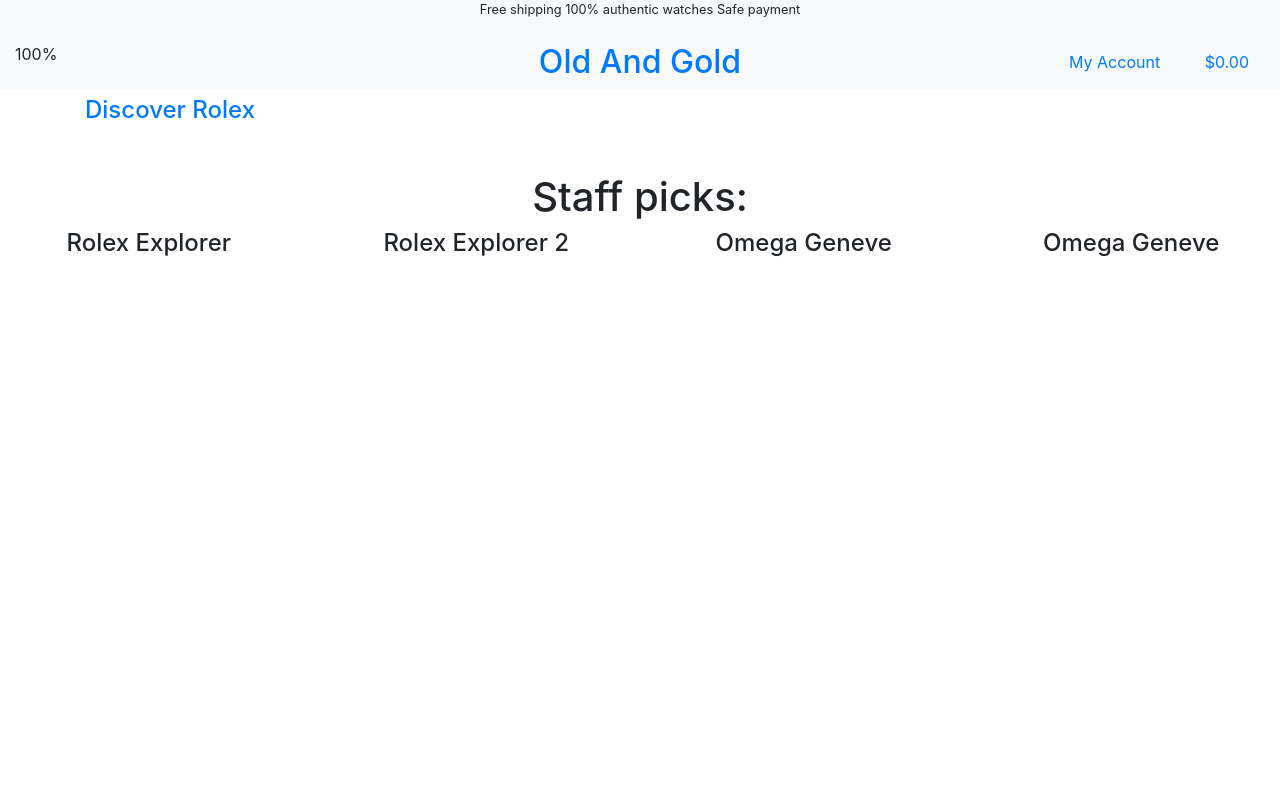
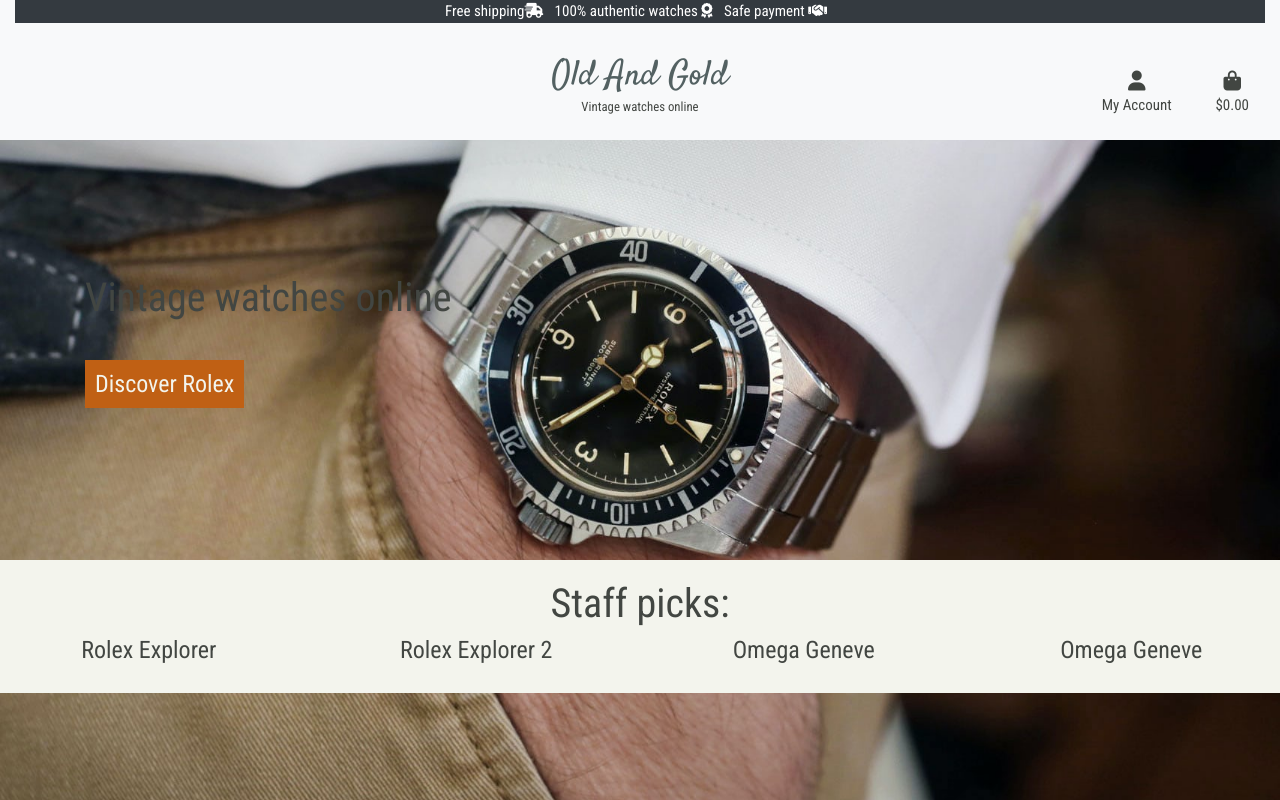
Before and after one commit to Carl-Henric/ms4, a Django app: page / in a window 1280 px wide. Run offline with Django 3.2, Linux system fonts and the light colour scheme; some libraries are stand-ins or nearby versions.

Commit message:
Added styling to header

```diff
--- a/home/views.py
+++ b/home/views.py
@@ -1,6 +1,7 @@
 from django.shortcuts import render
 
 # Create your views here.
+
 
 def index(request):
     """ The view for returning index page """
--- a/oldandgold/urls.py
+++ b/oldandgold/urls.py
@@ -15,9 +15,11 @@ Including another URLconf
 """
 from django.contrib import admin
 from django.urls import path, include
+from django.conf import settings
+from django.conf.urls.static import static
 
 urlpatterns = [
     path('admin/', admin.site.urls),
     path('accounts/', include('allauth.urls')),
     path('', include('home.urls')),
-]
+] + static(settings.MEDIA_URL, document_root=settings.MEDIA_ROOT)
--- /dev/null
+++ b/static/css/base.css
@@ -0,0 +1,62 @@
+@import url('https://fonts.googleapis.com/css2?family=Roboto+Condensed&family=Satisfy&display=swap');
+
+html {
+    height: 100%
+}
+
+.logo {
+    font-family: 'Satisfy', cursive !important;
+    font-size: 35px;
+    color: #536162;
+}
+
+.beige {
+    background-color: #f3f4ed;
+}
+
+body {
+    background: url('/media/rolexbgjpg.jpg') no-repeat center center fixed;
+    background-size: cover;
+    color: #424642;
+    font-family: 'Roboto Condensed', sans-serif;
+    height: 50%;
+}
+
+.staffpicks {
+    background-color: #f3f4ed;
+    padding-top: 20px;
+    padding-bottom: 20px;
+}
+
+
+p {
+    color: #424642;
+    font-size: 15px;
+}
+
+.oldgrey {
+    color: #424642;
+}
+
+.cta-button {
+    background-color: #c06014;
+    padding: 10px;
+    color: #f3f4ed;
+
+}
+
+/*-------------------- Media Queries */
+
+@media (min-width: 992px) {
+    .fixed-top-dektop-only {
+        position: fixed;
+        top: 0;
+        right: 0;
+        left: 0;
+        z-index
+    }
+
+    .header-container {
+        padding-top: 160px;
+    }
+}
--- a/templates/base.html
+++ b/templates/base.html
@@ -14,6 +14,7 @@
 
     {% block corecss %}
      <link rel="stylesheet" href="https://stackpath.bootstrapcdn.com/bootstrap/4.4.1/css/bootstrap.min.css" integrity="sha384-Vkoo8x4CGsO3+Hhxv8T/Q5PaXtkKtu6ug5TOeNV6gBiFeWPGFN9MuhOf23Q9Ifjh" crossorigin="anonymous">
+     <link rel="stylesheet" href="{% static 'css/base.css' %}">
      {% endblock %}
 
     {% block extra_css %}
@@ -23,6 +24,7 @@
      <script src="https://code.jquery.com/jquery-3.4.1.slim.min.js" integrity="sha384-J6qa4849blE2+poT4WnyKhv5vZF5SrPo0iEjwBvKU7imGFAV0wwj1yYfoRSJoZ+n" crossorigin="anonymous"></script>
      <script src="https://cdn.jsdelivr.net/npm/popper.js@1.16.0/dist/umd/popper.min.js" integrity="sha384-Q6E9RHvbIyZFJoft+2mJbHaEWldlvI9IOYy5n3zV9zzTtmI3UksdQRVvoxMfooAo" crossorigin="anonymous"></script>
      <script src="https://stackpath.bootstrapcdn.com/bootstrap/4.4.1/js/bootstrap.min.js" integrity="sha384-wfSDF2E50Y2D1uUdj0O3uMBJnjuUD4Ih7YwaYd1iqfktj0Uod8GCExl3Og8ifwB6" crossorigin="anonymous"></script>
+     <script src="https://kit.fontawesome.com/c607c8a100.js" crossorigin="anonymous"></script>
      {% endblock %}
 
     {% block extra_js %}
@@ -31,29 +33,31 @@
     <title>Old And Gold {% block extra_title %} {% endblock %}</title>
   </head>
   <body>
-    <header class="container-fluid fixed-top bg-light">
-            <div class="text-center small">
-                <p>Free shipping<i class="fas fa-shipping-fast"></i>
-                    100% authentic watches <i class="fas fa-award"></i>
-                    Safe payment <i class="fas fa-handshake"></i>
+    <header class="container-fluid fixed-top bg-light beige">
+        <div class="text-center small bg-dark">
+            <p class="text-white">Free shipping<i class="fas fa-shipping-fast mr-2"></i>
+                100% authentic watches <i class="fas fa-award mr-2"></i>
+                Safe payment <i class="fas fa-handshake mr-2"></i>
             </p>
         </div>
-        <div class="row">
+        <div class="row pt-lg-2 d-none d-lg-flex">
             <div class="col-12 col-lg-4 my-auto py-1 py-lg-0">
-                <p>100%</p>
+
             </div>
             <div class="col-12 col-lg-4 my-auto py-1 py-lg-0 text-center">
                 <a href="{% url 'home' %}" class="nav-link main-logo-link">
-                    <h2 class="logo-font my-0">Old And Gold</h2>
+                    <h2 class="my-0 logo">Old And Gold</h2>
+                    <p class="small">Vintage watches online</p>
                 </a>
             </div>
             <div class="col-12 col-lg-4 my-auto py-1 py-lg-0">
                 <ul class="list-inline list-unstyled text-center text-lg-right my-0">
                     <li class="list-inline-item dropdown">
-                        <a class="nav-link" href="#" id="user-options" data-toggle="dropdown" aria-haspopup="true" aria-expanded="false">
+                        <a class="nav-link" href="#" id="user-options" data-toggle="dropdown" aria-haspopup="true"
+                            aria-expanded="false">
                             <div class="text-center">
                                 <div>
-                                    <i class="fas fa-user fa-lg"></i>
+                                    <i class="fas fa-user fa-lg oldgrey"></i>
                                 </div>
                                 <p class="my-0">My Account</p>
                             </div>
@@ -72,10 +76,11 @@
                         </div>
                     </li>
                     <li class="list-inline-item">
-                        <a class="{% if grand_total %}text-info font-weight-bold{% else %}text-black{% endif %} nav-link" href="">
+                        <a class="{% if grand_total %}text-info font-weight-bold{% else %}text-black{% endif %} nav-link"
+                            href="">
                             <div class="text-center">
                                 <div>
-                                    <i class="fas fa-shopping-bag fa-lg"></i>
+                                    <i class="fas fa-shopping-bag fa-lg oldgrey"></i>
                                 </div>
                                 <p class="my-0">
                                     {% if grand_total %}
```
Also changed, not shown: oldandgold/settings.py (+7 -1 lines), media/explorer.jpg (added), media/explorer2.jpg (added), media/geneve.jpg (added), media/rolexbgjpg.jpg (added). Lines whose indentation alone changed are shown as unchanged.
